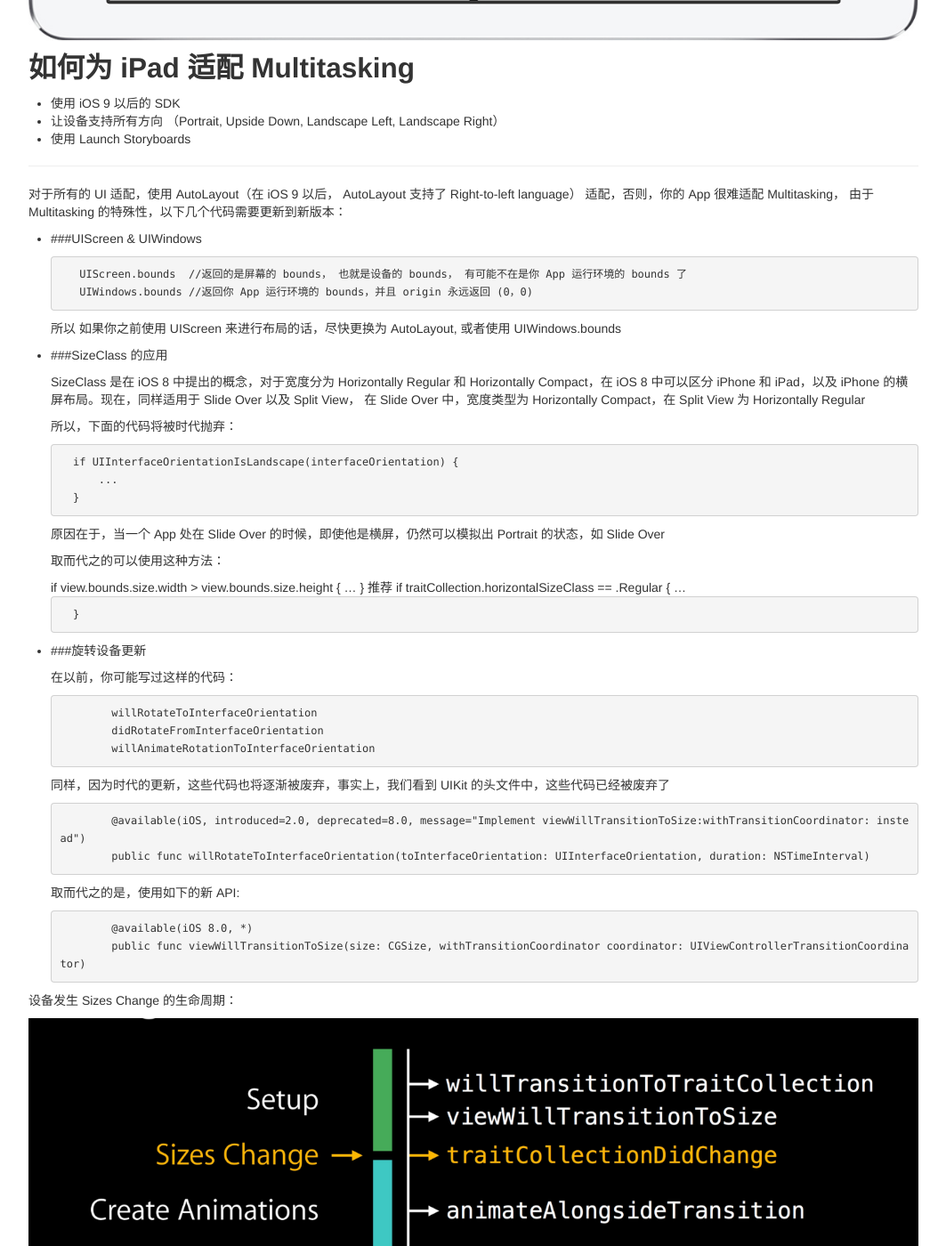
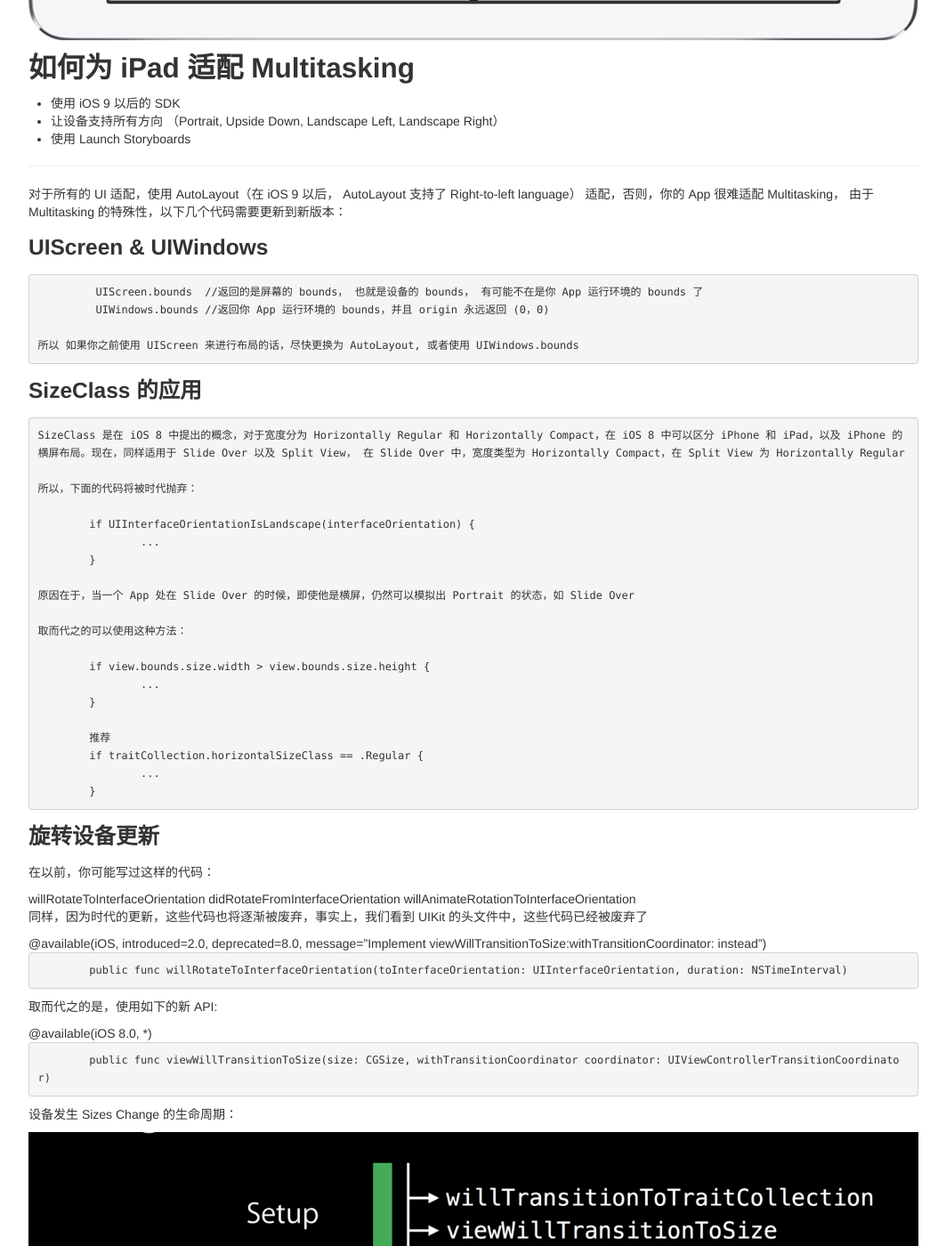
Before and after one commit to VioletHill/VioletHill.github.io, a Jekyll site: the page built from _posts/blog/2016-04-21-gettingstartwithmultitasking.md, in a window 1280 px wide and 1400 px high, scrolled down 2047 px. Shown: the whole window at 89% size, without its empty margins (108-1171 px from the left). Built offline with Jekyll 4.4.1, drawn with Linux system fonts in a browser that asks for light colours; comment, search, counter and statistics services are not loaded; some of the changed text lies outside the part shown.

Commit message:
更新format

```diff
--- a/_posts/blog/2016-04-21-gettingstartwithmultitasking.md
+++ b/_posts/blog/2016-04-21-gettingstartwithmultitasking.md
@@ -39,14 +39,14 @@ Split View 的概念就是你可以在一个 iPad 中同时使用 2 个 App, 就
 
 对于所有的 UI 适配，使用 AutoLayout（在 iOS 9 以后， AutoLayout 支持了 Right-to-left language） 适配，否则，你的 App 很难适配 Multitasking， 由于 Multitasking 的特殊性，以下几个代码需要更新到新版本：
 
-* ###UIScreen & UIWindows
+### UIScreen & UIWindows
 
 		 UIScreen.bounds  //返回的是屏幕的 bounds， 也就是设备的 bounds， 有可能不在是你 App 运行环境的 bounds 了
 		 UIWindows.bounds //返回你 App 运行环境的 bounds，并且 origin 永远返回 (0，0)
 
 	所以 如果你之前使用 UIScreen 来进行布局的话，尽快更换为 AutoLayout, 或者使用 UIWindows.bounds
 
-* ###SizeClass 的应用
+### SizeClass 的应用
 
 	SizeClass 是在 iOS 8 中提出的概念，对于宽度分为 Horizontally Regular 和 Horizontally Compact，在 iOS 8 中可以区分 iPhone 和 iPad，以及 iPhone 的横屏布局。现在，同样适用于 Slide Over 以及 Split View， 在 Slide Over 中，宽度类型为 Horizontally Compact，在 Split View 为 Horizontally Regular
 
@@ -69,7 +69,7 @@ Split View 的概念就是你可以在一个 iPad 中同时使用 2 个 App, 就
     		...
 		}
 
-* ###旋转设备更新
+### 旋转设备更新
 
   在以前，你可能写过这样的代码：
 
@@ -96,7 +96,7 @@ Split View 的概念就是你可以在一个 iPad 中同时使用 2 个 App, 就
 
 由于某些 Resize 情况下,  SizeClass 不会发生改变，所以 有可能 `traitCollectionDidChnage`, 但是 因为 size 的变化， 所以仍然会触发 `viewWillTransitionToSize`
 
-* ### UIPopoverPresentationController
+### UIPopoverPresentationController
 	`UIPopoverPresentationController` 在模式为 Popover 时，SizeClass 为 Compact 会显示为 Popover 的形式，为 Regular 时，会自动变成 FullScreen。
 
 	如果想改变这个状况，可以实现 UIAdaptivePresentationControllerDelegate 中的：
@@ -104,7 +104,7 @@ Split View 的概念就是你可以在一个 iPad 中同时使用 2 个 App, 就
 		@available(iOS 8.3, *)
     	optional public func adaptivePresentationStyleForPresentationController(controller:UIPresentationController, traitCollection: UITraitCollection) -> UIModalPresentationStyle
 
-* ### Keyboard
+### Keyboard
 
 	由于 Multitasking 的介入，所以 当你在使用其他 App 的时候，你的任何一个界面都可能被唤起键盘，因为在 Split View 下，任何一个 App 都可以唤起键盘，所以，如果你想要更好的体验，可以使用下面的 Notification 处理键盘事件：
 
```
